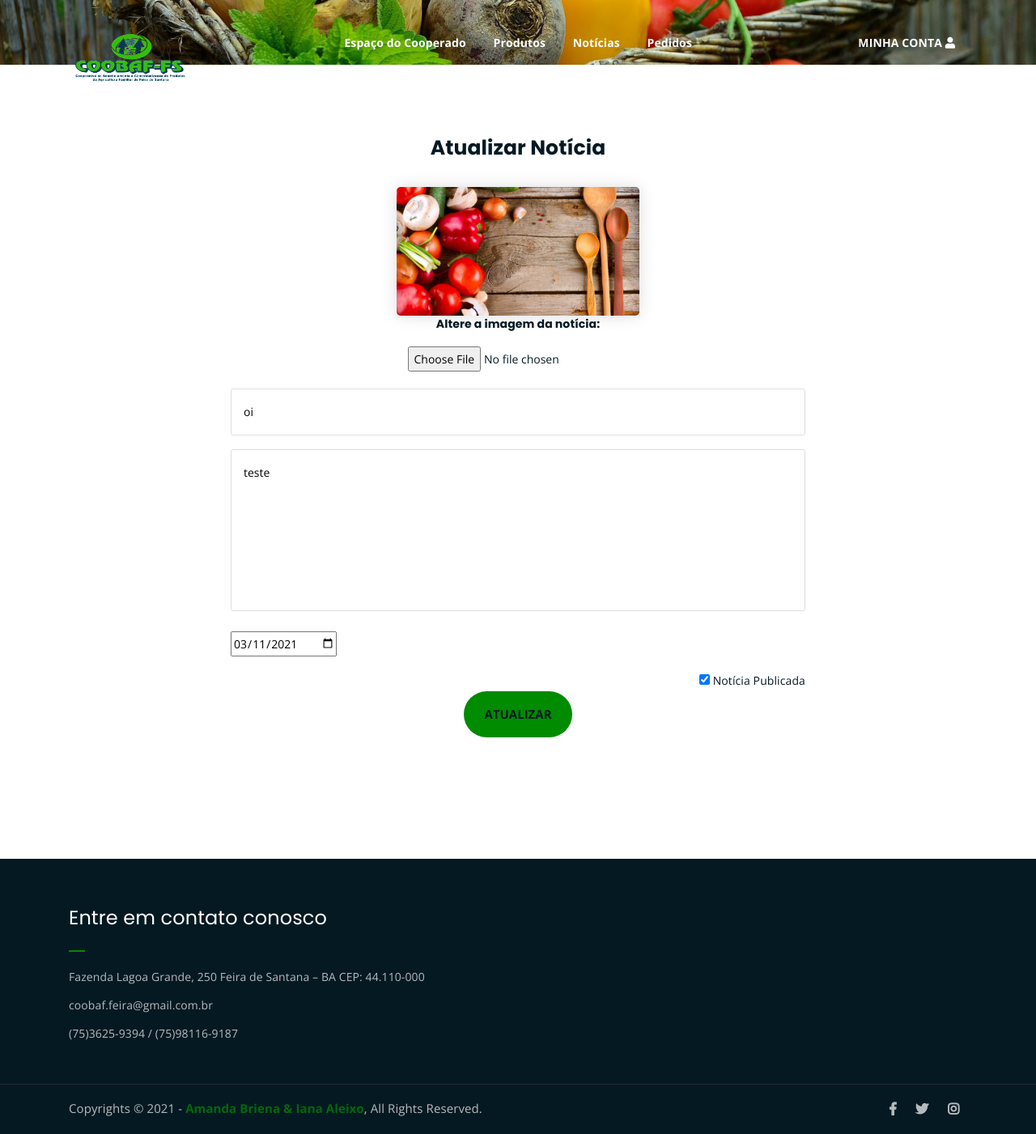
After one commit to amandabriena/EcommerceCOOBAF, a PHP site: page /atualizar_noticia.php?noticia=1 in a window 1280 px wide. The commit adds this page. Shown: the whole page at 81% size. Run offline with PHP 8.4, Linux system fonts and the light colour scheme; the visitor is signed in with stand-in values (Sample User, id 1); data comes from the database, SQL or seed files in the repository; some libraries are stand-ins or nearby versions.

Commit message:
atualizar noticia

```diff
--- /dev/null
+++ b/atualizar_noticia.php
@@ -0,0 +1,89 @@
+<?php
+    //CONEXÃO COM O BANCO DE DADOS
+    include("conexao_db/conexao.php");
+	//PEGAR INFORMAÇÃO DO ID DA NOTICIA PELO GET
+	$id_noticia = $_GET['noticia'];
+	$resultado = mysqli_query($connect,"SELECT * FROM noticia where id_noticia = '$id_noticia'") or die("erro ao selecionar");
+	while($row = mysqli_fetch_assoc($resultado)){
+?>
+<!DOCTYPE html>
+<html lang="en">
+<head>
+	<?php require_once("conexao_db/logado_coop.php");?>
+	<?php require_once("src/components/head.php");?>
+	<script type="text/javascript" src="js/jquery.mask.min.js"></script>
+    <script type="text/javascript">
+		function DataAtual(){
+            data = new Date();
+            document.getElementById('data').value = data.getDate()+'/'+data.getMonth()+'/'+data.getFullYear();
+        }
+	</script>
+	<!-- title -->
+	<title>Atualizar Notícia</title>
+</head>
+<body>
+
+	<!--PreLoader-->
+    <div class="loader">
+        <div class="loader-inner">
+            <div class="circle"></div>
+        </div>
+    </div>
+    <!--PreLoader Ends-->
+    <!--MENU-->
+	<?php require_once("src/components/menu_coop.php");?>
+
+	<!-- breadcrumb-section -->
+	<div class="breadcrumb-section2 breadcrumb-bg">
+	</div>
+	<!-- end breadcrumb section -->
+
+	<!-- login form -->
+	<div class="contact-from-section mt-80 mb-150">
+		<div class="container">
+				<div class="col-lg-8 offset-lg-2">
+					<div class="form-title text-center">
+						<h2>Atualizar Notícia</h2>
+					</div>
+					<div class="cadastro-form">
+						<form action = "conexao_db/atualizar_noticia.php" method="POST" enctype="multipart/form-data" >
+                            <div class="single-product-img mb-4">
+								<img src='assets/img-upload/<?php echo $row['imagem'];  ?>' alt="">
+								<h6>Altere a imagem da notícia:</h6>
+								<input name="arquivo" type="file">
+							</div>
+                            <input type='hidden' name='imagem' value = "<?php echo $row['imagem']; ?>">
+
+                            <input type='hidden' name='id_noticia' value = "<?php echo $row['id_noticia']; ?>">
+							<p>
+                                <input type="text" placeholder="Título" name="titulo" id="titulo" value = "<?php echo $row['titulo']; ?>">
+							</p>
+                            <p>
+                                <textarea placeholder="Corpo" name="corpo" id="corpo"><?php echo $row['corpo']; ?></textarea>
+							</p>
+							<p>
+                                <input type="date" placeholder="Data" name="data" id="data" value='<?php echo $row['data']; date("Y-m-d"); ?>'>
+                            </p>
+							<p>
+							</p>
+							<div class= "text-right">
+                            <input name = "status" type="checkbox" <?php if($row['status']==1) echo 'checked'; }?>>
+								<label class="form-check-label"> Notícia Publicada</label>
+							</div>
+							<div>
+							<input type="submit" value="Atualizar"></div>
+						</form>
+
+					</div>
+				</div>
+		</div>
+	</div>
+	<!-- end login form -->
+    <!--FOOTER-->
+	<?php require_once("src/components/footer.php");?>
+
+	<!-- EXTENSOES -->
+	<?php require_once("src/components/extensoes.php");?>
+
+</body>
+</html>
--- a/conexao_db/incluirImagem.php
+++ b/conexao_db/incluirImagem.php
@@ -46,7 +46,7 @@ function incluirImagem($nome, $arquivo_tmp){
             echo 'Você poderá enviar apenas arquivos "*.jpg;*.jpeg;*.gif;*.png"<br />';
     }
     else{
-        echo 'Você não enviou nenhum arquivo!';
+        echo 0;
     }
 
 }
--- a/ger_produtos.php
+++ b/ger_produtos.php
@@ -76,8 +76,7 @@
 										echo "<p class='product-price'><span style='background-color: red; color: white;'>PRODUTO INATIVO</span> R$".$row['preco']."  </p>";
 									}
 									echo "<div class='text-center'>
-											<a href='produto.php?produto=".$row['id_produto']."' class='cart-btn'><i class='fas fa-eye'></i> Ver</a>
-											<a href='atualizar_produto.php?produto=".$row['id_produto']."' class='cart-btn'><i class='fas fa-wrench'></i> Editar</a>
+											<a href='atualizar_produto.php?produto=".$row['id_produto']."' class='cart-btn'><i class='fas fa-wrench'></i> Ver</a>
 											<a data-toggle='modal' data-target='#exampleModal".$row['id_produto']."' class='cart-btn''><i class='fas fa-trash'></i> Excluir</a>
 											<!-- Modal -->
 												<form id = 'deletar_produto' name = 'deletar_produto' action='conexao_db/deletarProduto.php' method='POST'>
```
Also changed, not shown: conexao_db/atualizar_noticia.php (added, +39 -0 lines), ger_noticias.php (+10 -2 lines), assets/img-upload/1615697729604d97411ab08.jpg (added), assets/img-upload/1615697765604d976513a42.jpg (added), assets/img-upload/1615697921604d98019f2d1.jpg (added), assets/img-upload/1615698087604d98a726696.jpg (added), assets/img-upload/1615698131604d98d31b716.jpg (added), assets/img-upload/1615698530604d9a62efc75.jpg (added).
